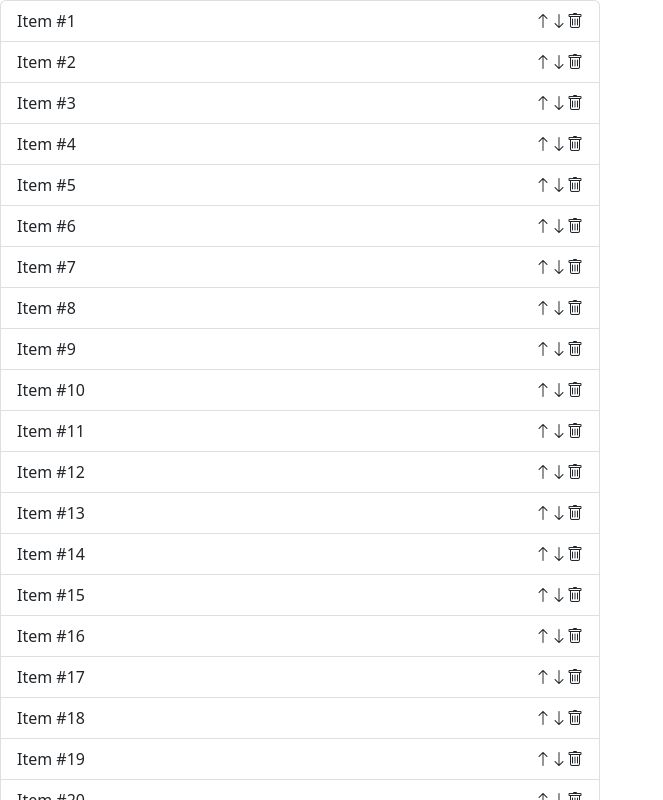
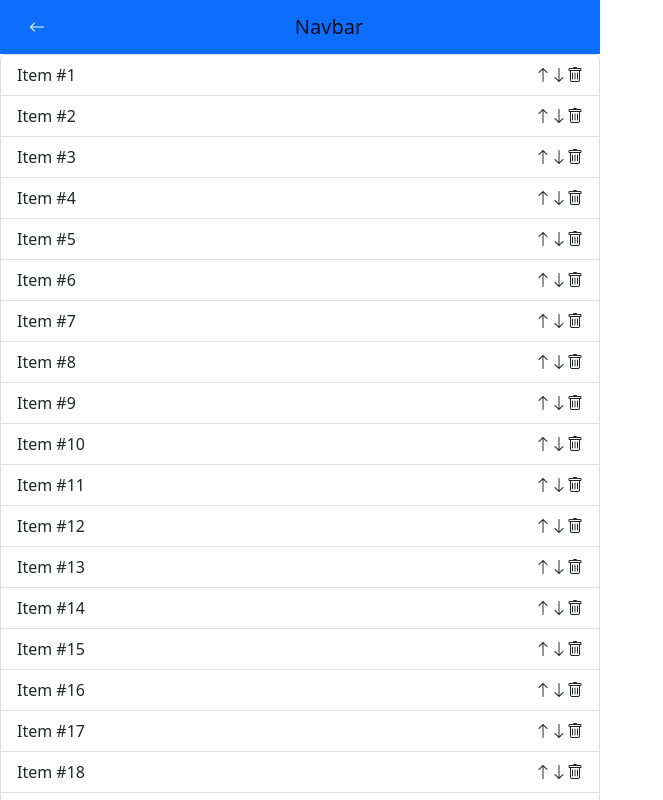
Before and after one commit to diegodrf/simple-list, an Angular app: page / in a window 1280 px wide. Shown: the top 800 px of the page, without its empty margins (0-663 px from the left). Built offline with nearby package versions, Linux system fonts and the light colour scheme.

Commit message:
added interactions for navbar

```diff
--- a/src/app/app.component.html
+++ b/src/app/app.component.html
@@ -1 +1,2 @@
+<app-nav-bar></app-nav-bar>
 <router-outlet></router-outlet>
--- a/src/app/components/shared/nav-bar/nav-bar.component.html
+++ b/src/app/components/shared/nav-bar/nav-bar.component.html
@@ -1,7 +1,8 @@
-<!-- As a heading -->
 <nav class="navbar navbar-expand-lg bg-primary">
     <div>
-        <i class="bi bi-arrow-left m-3"></i>
+        <button type="button" class="btn btn-primary" (click)="returnView()">
+            <i class="bi bi-arrow-left m-3"></i>
+        </button>
     </div>
     <div class="container-fluid justify-content-center">
         <span class="navbar-brand mb-0 h1">Navbar</span>
--- a/src/app/components/shared/nav-bar/nav-bar.component.ts
+++ b/src/app/components/shared/nav-bar/nav-bar.component.ts
@@ -1,4 +1,5 @@
-import { Component, OnInit } from '@angular/core';
+import { Component, Input, OnInit } from '@angular/core';
+import { Router } from '@angular/router';
 
 @Component({
   selector: 'app-nav-bar',
@@ -7,9 +8,15 @@ import { Component, OnInit } from '@angular/core';
 })
 export class NavBarComponent implements OnInit {
 
-  constructor() { }
+  constructor(
+    private _router: Router
+  ) { }
 
   ngOnInit(): void {
   }
 
+  returnView() {
+    this._router.navigate(['']);
+  }
+
 }
```
